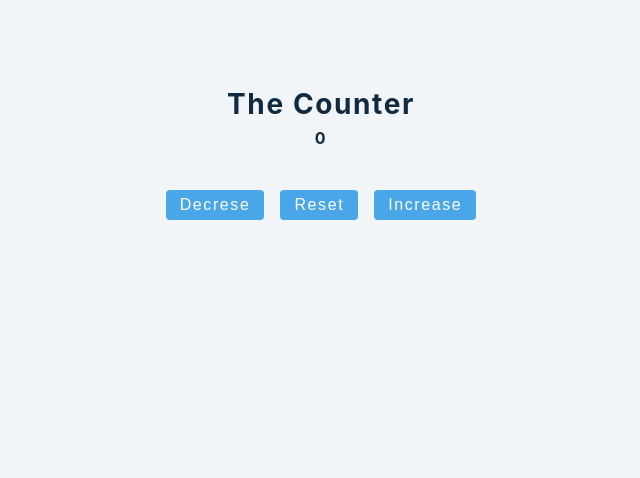
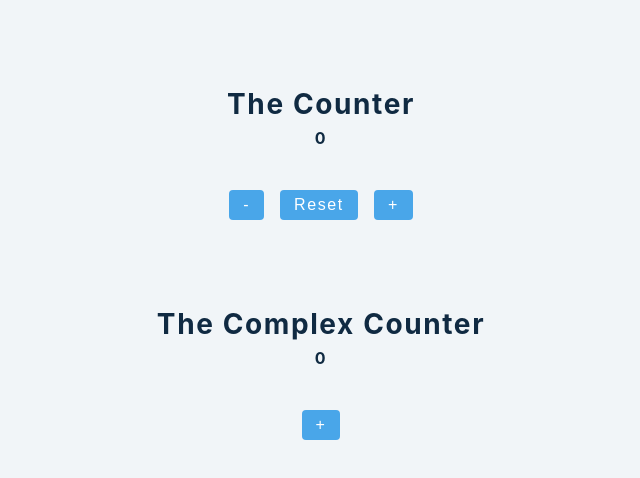
Before and after one commit to pooya2293/react-advanced-2020, a React (Create React App) app: page / in a window 1280 px wide. Shown: the top 478 px of the page, without its empty margins (319-959 px from the left). Built offline with nearby package versions, Linux system fonts and the light colour scheme.

Commit message:
complexIncrease after 2second delay after click new counter

```diff
--- a/src/tutorial/1-useState/setup/5-useState-counter.js
+++ b/src/tutorial/1-useState/setup/5-useState-counter.js
@@ -4,6 +4,14 @@ const UseStateCounter = () => {
 	const [number,setNumber] =useState(0)
 	const reset = ()=>{
 		setNumber(0);
+	}
+	const complexIncrease = ()=>{
+		setTimeout(()=>{
+			// setNumber (number + 1)
+			setNumber((prevState)=>{
+				return prevState + 1
+			})
+		},2000)
 	}
   return (
   	<>
@@ -13,15 +21,23 @@ const UseStateCounter = () => {
   			<button className='btn' onClick={()=>
   				setNumber(number - 1)
   			}>
-  				decrese
+  				-
   			</button>
   			<button className='btn' onClick={reset}>
-  				reset
+  				Reset
   			</button>
   			<button className='btn'onClick={()=>
   				setNumber(number + 1)
   			}>
-  				increase
+  				+
+  			</button>
+  		</section>
+
+  		<section style={{ margin:'90px 0' }}>
+  			<h3>The Complex Counter</h3>
+  			<h4>{number}</h4>
+  			<button className='btn'onClick={complexIncrease}>
+  				+
   			</button>
   		</section>
   	</>
```
